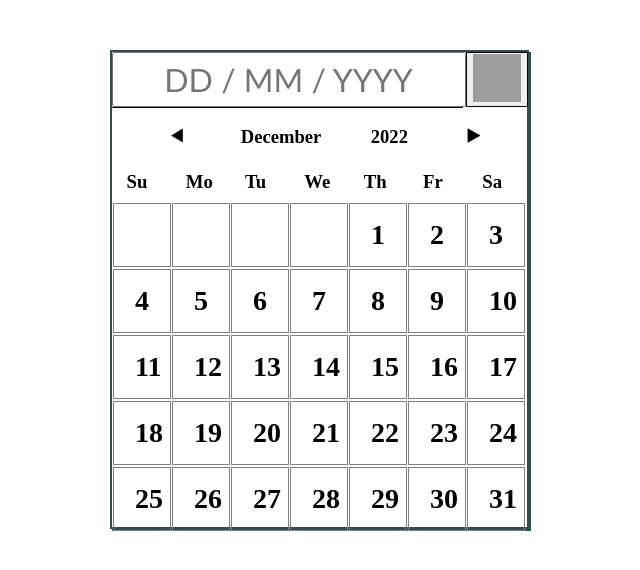
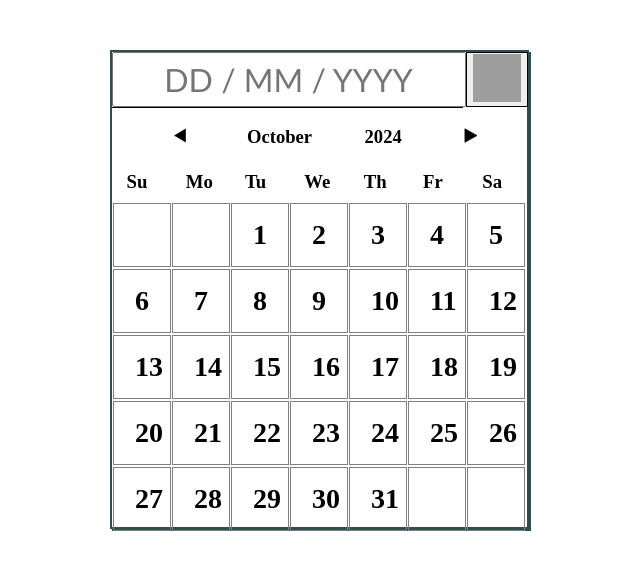
Before and after one commit to CoderAlchemy24/datepicker-ui, a plain HTML site: page index.html in a window 1280 px wide. Shown: the whole page, without its empty margins (321-961 px from the left). Drawn offline with Linux system fonts and the light colour scheme; grey boxes are pictures that could not be loaded.

Commit message:
date changed

```diff
--- a/index.html
+++ b/index.html
@@ -19,8 +19,8 @@
         </div>
         <div class="month-and-year">
             <img src="images/arrow-left.svg" class="arrow" />
-            <h5 class="months">December</h5>
-            <h5 class="year">2022</h5>
+            <h5 class="months">October</h5>
+            <h5 class="year">2024</h5>
             <img src="images/arrow-right.svg" class="arrow" />
         </div>
         <div class="week-days">
@@ -33,8 +33,6 @@
             <h6>Sa</h6>
         </div>
         <div class="day-cells">
-            <h6>  </h6>
-            <h6>  </h6>
             <h6>  </h6>
             <h6>  </h6>
             <h6> 1</h6>
@@ -68,6 +66,8 @@
             <h6>29</h6>
             <h6>30</h6>
             <h6>31</h6>
+            <h6>  </h6>
+            <h6>  </h6>
 
         </div>
     </div>
```
